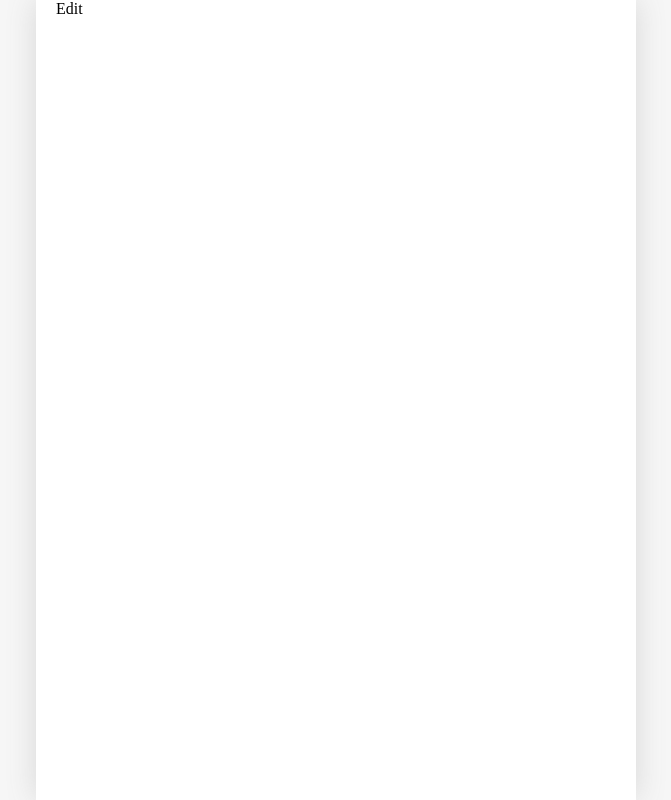
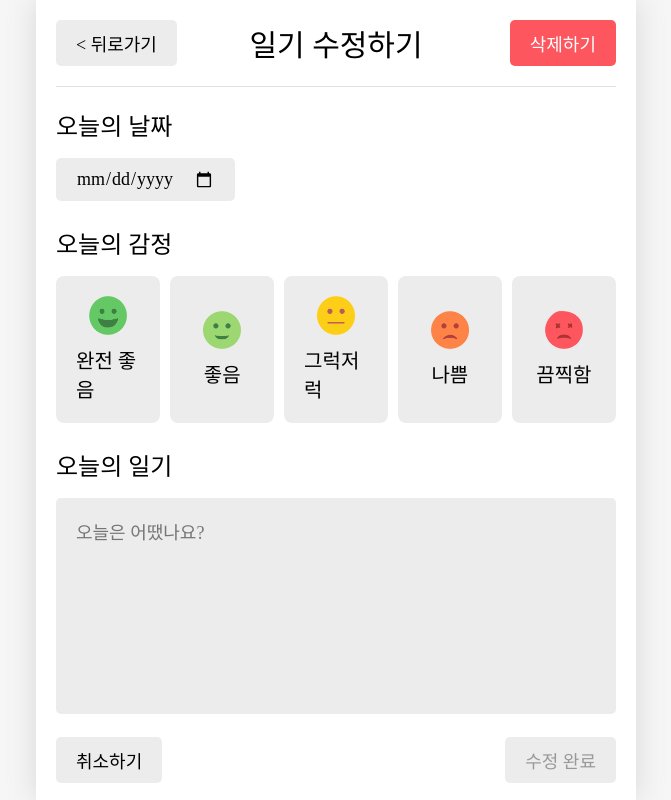
Before and after one commit to choiinyoung13/SideProject--Emotion-Diary, a React (Vite) app in the folder emotion-diary/: page /edit/1 in a window 1280 px wide. Shown: the whole page, without its empty margins (304-975 px from the left). Built offline with nearby package versions, Linux system fonts and the light colour scheme; a web font is replaced by a local one.

Commit message:
feat. 일기 생성, 조회 기능 완성성

```diff
--- a/emotion-diary/src/App.jsx
+++ b/emotion-diary/src/App.jsx
@@ -87,10 +87,10 @@ function App() {
   };
 
   // 일기 수정
-  const onUpdateDiary = (id, createdDate, content, emotionId) => {
+  const onUpdateDiary = (id, createdDate, emotionId, content) => {
     dispatch({
       type: "UPDATE_DIARY",
-      data: { id, createdDate, content, emotionId },
+      data: { id, createdDate, emotionId, content },
     });
   };
 
--- a/emotion-diary/src/components/Button.css
+++ b/emotion-diary/src/components/Button.css
@@ -18,3 +18,9 @@
   background-color: rgb(253, 86, 95);
   color: #fff;
 }
+
+.Button:disabled {
+  background-color: rgb(236, 236, 236);
+  color: #999;
+  cursor: not-allowed;
+}
--- a/emotion-diary/src/components/Button.jsx
+++ b/emotion-diary/src/components/Button.jsx
@@ -1,8 +1,12 @@
 import "./Button.css";
 
-export default function Button({ text, type, onClick }) {
+export default function Button({ text, type, onClick, disabled }) {
   return (
-    <button className={`Button Button_${type}`} onClick={onClick}>
+    <button
+      className={`Button Button_${type}`}
+      onClick={onClick}
+      disabled={disabled}
+    >
       {text}
     </button>
   );
--- a/emotion-diary/src/components/DiaryItem.jsx
+++ b/emotion-diary/src/components/DiaryItem.jsx
@@ -12,6 +12,7 @@ export default function DiaryItem({ id, emotionId, content, createdDate }) {
 
   const onClickEdit = (e) => {
     e.stopPropagation();
+    navigate(`/edit/${id}`);
   };
 
   return (
--- a/emotion-diary/src/components/Editor.jsx
+++ b/emotion-diary/src/components/Editor.jsx
@@ -1,13 +1,50 @@
-import { useState } from "react";
+import { useContext, useState } from "react";
 import { getEmotionImage } from "../utiles/get-emotion-image";
 import "./Editor.css";
 import Button from "./Button";
+import { useNavigate, useParams } from "react-router-dom";
+import { DiaryDispatchContext, DiaryStateContext } from "../App";
 
-export default function Editor() {
+export default function Editor({ type }) {
+  const navigate = useNavigate();
+  const { onCreateDiary, onUpdateDiary } = useContext(DiaryDispatchContext);
+  const data = useContext(DiaryStateContext);
   const [selectedEmotionId, setSelectedEmotionId] = useState(null);
+  const [content, setContent] = useState("");
+  const [date, setDate] = useState("");
+  const { id } = useParams();
+
+  const diary = data.find((item) => String(item.id) === String(id));
+
+  const onChangeDate = (e) => {
+    setDate(e.target.value);
+  };
 
   const onClickEmotion = (emotionId) => {
     setSelectedEmotionId(emotionId);
+  };
+
+  const onChangeContent = (e) => {
+    setContent(e.target.value);
+  };
+
+  const onClickCreate = () => {
+    onCreateDiary(date, selectedEmotionId, content);
+    navigate("/");
+  };
+
+  const onClickUpdate = () => {
+    onUpdateDiary(
+      id,
+      date ? date : diary.createdDate,
+      selectedEmotionId ? selectedEmotionId : diary.emotionId,
+      content ? content : diary.content
+    );
+    navigate("/");
+  };
+
+  const onClickCancel = () => {
+    navigate("/");
   };
 
   return (
@@ -15,7 +52,12 @@ export default function Editor() {
       <section className="date_section">
         <div className="title">오늘의 날짜</div>
         <div>
-          <input className="date_input" type="date" />
+          <input
+            className="date_input"
+            type="date"
+            value={date}
+            onChange={onChangeDate}
+          />
         </div>
       </section>
       <section className="emotion_section">
@@ -70,11 +112,32 @@ export default function Editor() {
       </section>
       <section className="content_section">
         <div className="title">오늘의 일기</div>
-        <textarea className="content_input" placeholder="오늘은 어땠나요?" />
+        <textarea
+          className="content_input"
+          placeholder="오늘은 어땠나요?"
+          value={content}
+          onChange={onChangeContent}
+        />
       </section>
       <section className="button_section">
-        <Button text="취소하기" type="DEFAULT" />
-        <Button text="작성 완료" type="POSITIVE" />
+        <Button text="취소하기" type="DEFAULT" onClick={onClickCancel} />
+
+        {type === "CREATE" && (
+          <Button
+            text="작성 완료"
+            type="POSITIVE"
+            onClick={onClickCreate}
+            disabled={!selectedEmotionId || !content || !date}
+          />
+        )}
+        {type === "UPDATE" && (
+          <Button
+            text="수정 완료"
+            type="POSITIVE"
+            onClick={onClickUpdate}
+            disabled={!selectedEmotionId && !content && !date}
+          />
+        )}
       </section>
     </div>
   );
--- a/emotion-diary/src/pages/Diary.jsx
+++ b/emotion-diary/src/pages/Diary.jsx
@@ -7,11 +7,15 @@ export default function Diary({ data }) {
   const { id } = useParams();
   const navigate = useNavigate();
 
-  const diary = data.find((item) => item.id === parseInt(id));
+  const diary = data.find((item) => String(item.id) === String(id));
   const date = new Date(diary.createdDate);
 
   const onClickBack = () => {
     navigate("/");
+  };
+
+  const onClickEdit = () => {
+    navigate(`/edit/${id}`);
   };
 
   return (
@@ -23,7 +27,9 @@ export default function Diary({ data }) {
         leftChild={
           <Button text="< 뒤로가기" type="DEFAULT" onClick={onClickBack} />
         }
-        rightChild={<Button text="수정하기" type="DEFAULT" />}
+        rightChild={
+          <Button text="수정하기" type="DEFAULT" onClick={onClickEdit} />
+        }
       />
       <Viewer diary={diary} />
     </>
--- a/emotion-diary/src/pages/Edit.jsx
+++ b/emotion-diary/src/pages/Edit.jsx
@@ -1,3 +1,27 @@
+import { useNavigate } from "react-router-dom";
+import Editor from "../components/Editor";
+import Header from "../components/Header";
+import Button from "../components/Button";
+
 export default function Edit() {
-  return <div>Edit</div>;
+  const navigate = useNavigate();
+
+  const onClickBack = () => {
+    navigate("/");
+  };
+
+  return (
+    <div>
+      <Header
+        title={"일기 수정하기"}
+        leftChild={
+          <Button text="< 뒤로가기" type="DEFAULT" onClick={onClickBack} />
+        }
+        rightChild={
+          <Button text="삭제하기" type="NEGATIVE" onClick={onClickBack} />
+        }
+      />
+      <Editor type="UPDATE" />
+    </div>
+  );
 }
--- a/emotion-diary/src/pages/New.jsx
+++ b/emotion-diary/src/pages/New.jsx
@@ -18,7 +18,7 @@ export default function New() {
           <Button text="< 뒤로가기" type="DEFAULT" onClick={onClickBack} />
         }
       />
-      <Editor />
+      <Editor type="CREATE" />
     </div>
   );
 }
```
